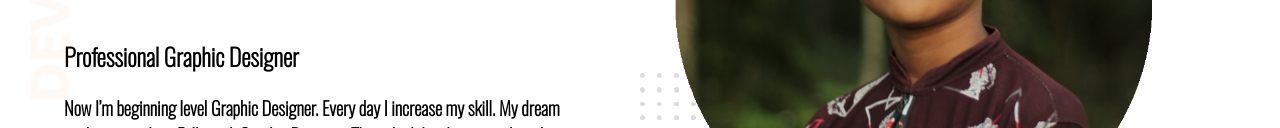
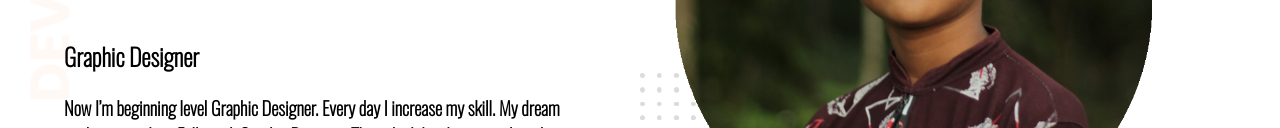
Before and after one commit to Nasim-Farhan/nasim, a plain HTML site: page index.html in a window 1280 px wide. Shown: the part 260-388 px from the top of the page. Drawn offline with nearby package versions, Linux system fonts and the light colour scheme.

Commit message:
Update index.html

```diff
--- a/index.html
+++ b/index.html
@@ -18,7 +18,7 @@
 <div class="half-width">
     <h1>Welcome To</h1>
     <h1> <span class="name-highlight">Nasim Farhan's</span> Website</h1>
-    <h2>Professional Graphic Designer</h2>
+    <h2>Graphic Designer</h2>
     <p><h3>Now I’m beginning level Graphic Designer. Every day I increase my skill. My dream goal wants to be a Full-stack Graphic Designer. That why I decide to complete the course of "Complete Graphic Design Course" from Projukti Team. I will not stop until become the Designing Hero.</h3></p>
     <a class="button" target="_blank" href="https://www.facebook.com/nasimfarhanbds">Contact Me</a>
 </div>
```
